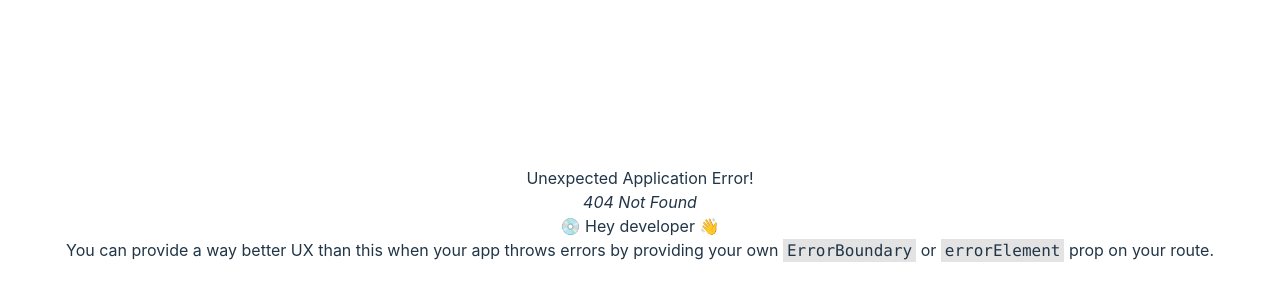
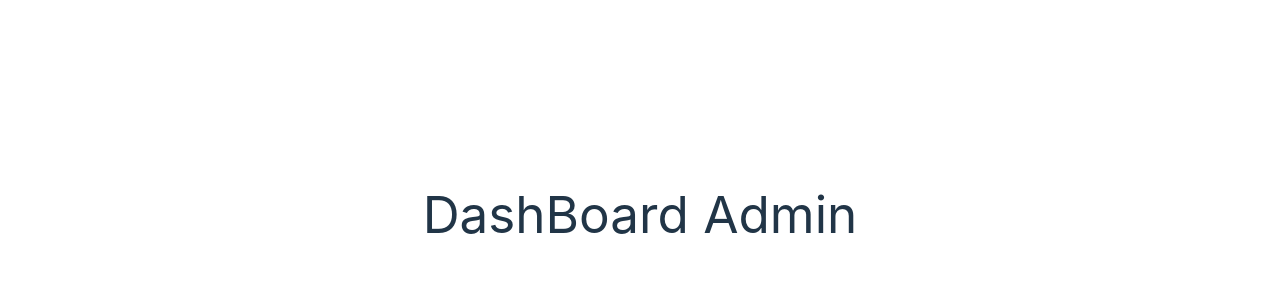
Before and after one commit to Jamkyle/portail-sortie-scolaire, a React (Vite) app: page /admin in a window 1280 px wide. Before the commit this address had no page. Shown: the part 186-486 px from the top of the page. Built offline with nearby package versions, Linux system fonts and the light colour scheme; sample sign-in values are in the browser's storage.

Commit message:
add dashboard and protected route

```diff
--- /dev/null
+++ b/src/components/routes/ProtectedRoute.tsx
@@ -0,0 +1,14 @@
+import { UserContext } from "@/context/user/User";
+import { useContext } from "react";
+import { Navigate, Outlet } from "react-router-dom";
+
+const ProtectedRoute = () => {
+  const { user } = useContext(UserContext);
+  return user?.token ? (
+    <Outlet />
+  ) : (
+    <Navigate to="/login" replace={true} state={{ from: "/admin" }} />
+  );
+};
+
+export default ProtectedRoute;
--- a/src/main.tsx
+++ b/src/main.tsx
@@ -2,7 +2,7 @@ import React from "react";
 import ReactDOM from "react-dom/client";
 import AppRouter from "@/AppRouter.tsx";
 import "@/index.css";
-import { UserProvider } from "@/context/user/user.tsx";
+import { UserProvider } from "@/context/user/User.tsx";
 
 ReactDOM.createRoot(document.getElementById("root")!).render(
   <React.StrictMode>
--- /dev/null
+++ b/src/pages/admin/Dashboard.tsx
@@ -0,0 +1,8 @@
+const DashBoard = () => {
+  return (
+    <>
+      <h1>DashBoard Admin</h1>
+    </>
+  );
+};
+export default DashBoard;
```
Also changed, not shown: src/AppRouter.tsx (+11 -0 lines).
